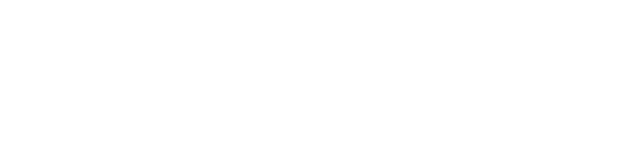
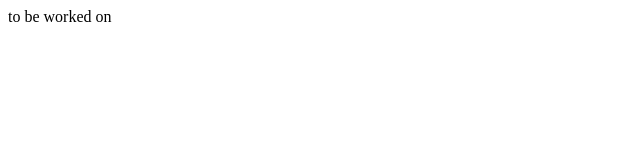
Before and after one commit to BKAIy/bkaiy.github.io, a plain HTML site: page index.html in a window 1280 px wide. Shown: the whole page, without its empty margins (0-640 px from the left). Drawn offline with Linux system fonts and the light colour scheme.

Commit message:
Update index.html

```diff
--- a/index.html
+++ b/index.html
@@ -6,6 +6,7 @@
 </head>
 
 <body>
+  to be worked on
 </body>
 
 </html>
```
